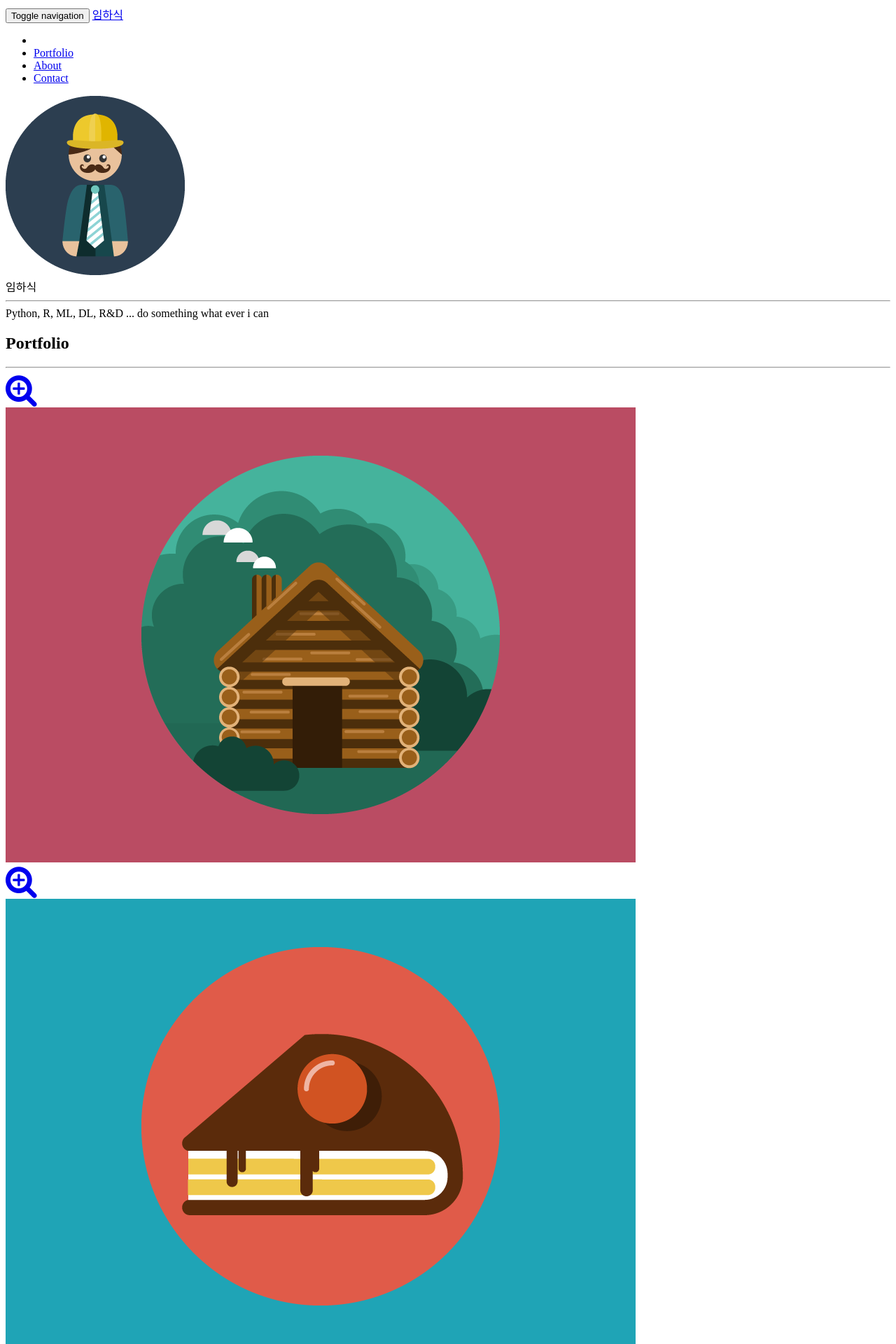
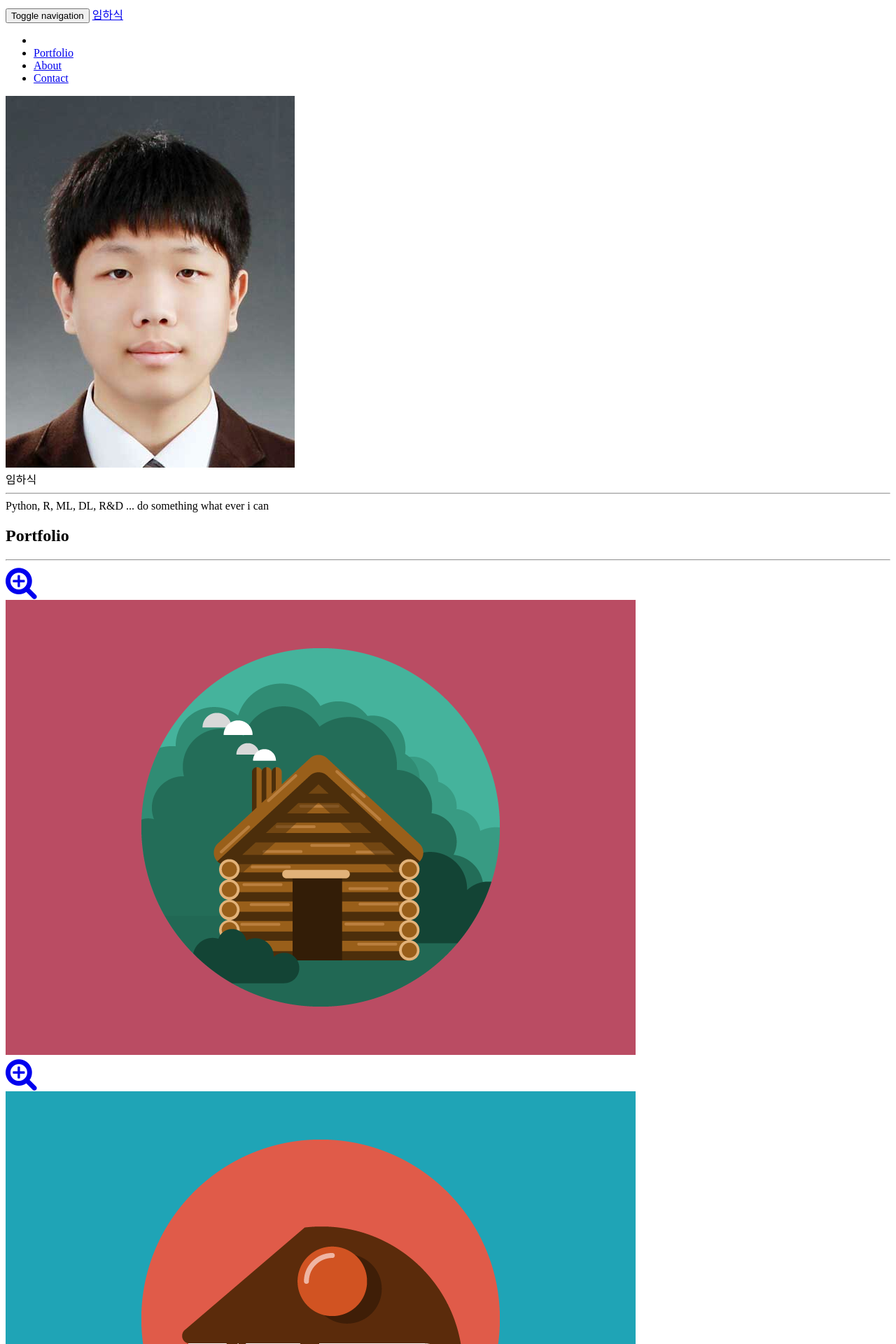
Before and after one commit to jeromelachaud/freelancer-theme, a Jekyll site: the page built from _posts/2014-07-18-project-1.markdown, in a window 1280 px wide. Shown: the top 1920 px of the page at 70% size. Built offline with Jekyll 4.4.1, drawn with Linux system fonts in a browser that asks for light colours; our own code applies the rules of GitHub Pages for plain Markdown files.

Commit message:
Update header.html

```diff
--- a/_includes/header.html
+++ b/_includes/header.html
@@ -3,7 +3,7 @@
   <div class="container">
     <div class="row">
       <div class="col-lg-12">
-        <img class="img-responsive" src="img/profile.png" alt="profile-pic" />
+        <img class="img-responsive" src="img/limhasic_photo.png" alt="profile-pic" />
         <div class="intro-text">
           <span class="name">{{ site.title }}</span>
           <hr class="star-light" />
```
